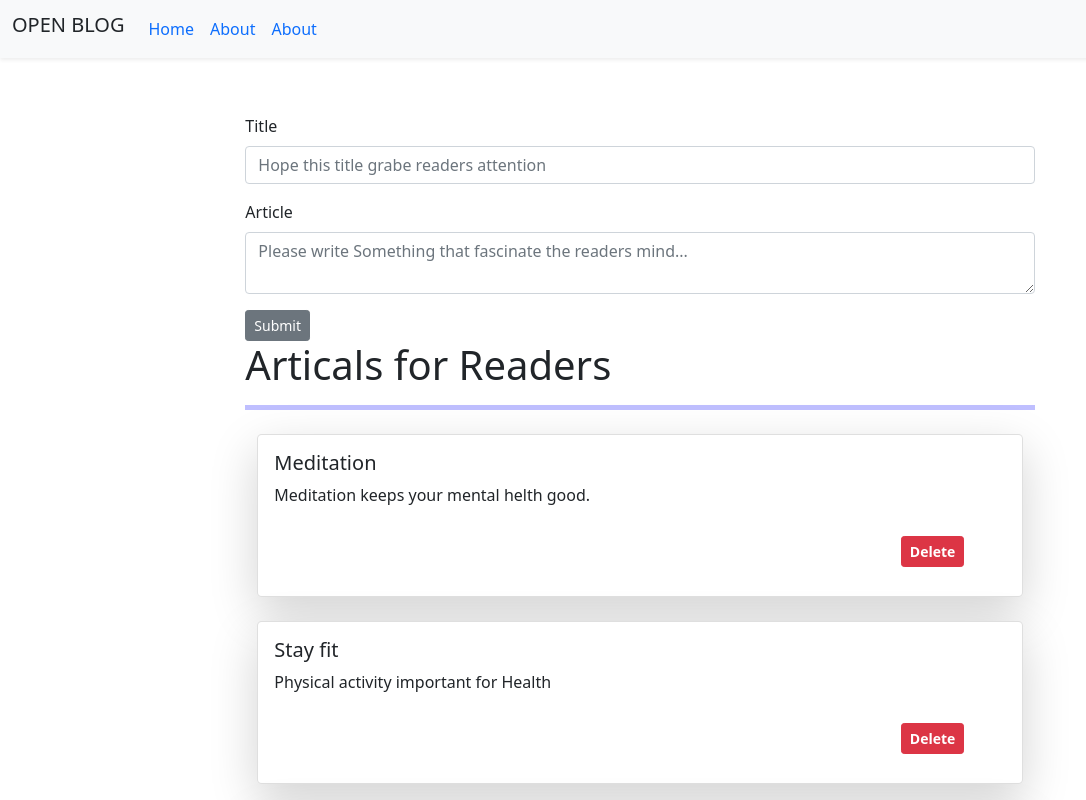
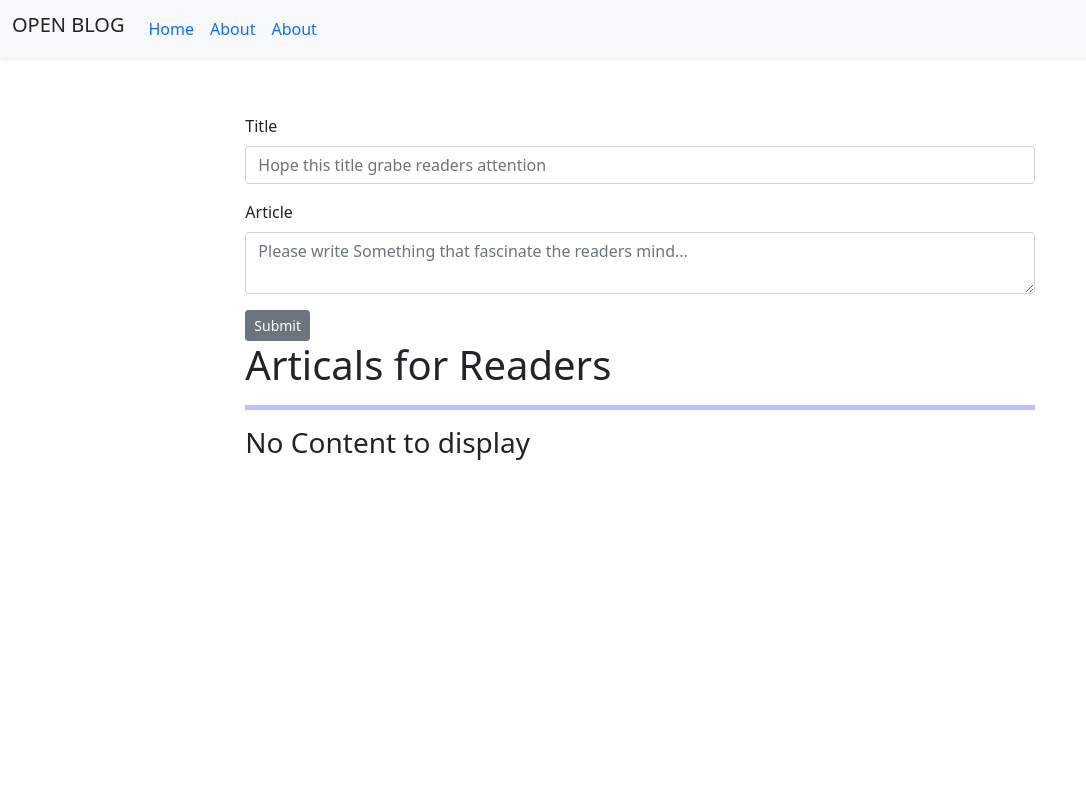
Before and after one commit to Niikpatil/open_blog, a React (Create React App) app: page / in a window 1280 px wide. Shown: the top 800 px of the page, without its empty margins (0-1086 px from the left). Built offline with nearby package versions, Linux system fonts and the light colour scheme.

Commit message:
local data storing feature added.

```diff
--- a/src/App.js
+++ b/src/App.js
@@ -1,49 +1,54 @@
 import React from "react";
-import { useState } from "react";
+import { useState, useEffect } from "react";
 import { Main } from "./components/Layouts/Main";
 import { BlogForm } from "./components/Pages/BlogForm";
 import { Blogs } from "./components/Pages/Blogs";
 
 function App() {
+  // To store the user data we use localStorage, it get stored in BrowserDom
+  let initBlog;
+
+  if (localStorage.getItem("articals") === null) {
+    initBlog = [];
+  } else {
+    initBlog = JSON.parse(localStorage.getItem("articals"));
+  }
+
   const onDelete = (artical) => {
     setArticals(
       articals.filter((e) => {
         return e !== artical;
       })
     );
+    // localStorage.getItem("articals", JSON.stringify(articals));
   };
 
+  // user data get loaded by addBlog form
   const addBlog = (title, content) => {
-    // console.log("title", title, content);
+    let sno;
 
-    let sno;
-    sno = articals[articals.length - 1].sno + 1;
+    if (articals.length === 0) {
+      sno = 0;
+    } else {
+      sno = articals[articals.length - 1].sno + 1;
+    }
     const myBlog = {
       sno: sno,
       title: title,
       content: content,
     };
-    console.log(myBlog);
     setArticals([...articals, myBlog]);
   };
 
-  const [articals, setArticals] = useState([
-    {
-      sno: 1,
-      title: "Meditation",
-      content: "Meditation keeps your mental helth good.",
-    },
-    {
-      sno: 2,
-      title: "Stay fit",
-      content: "Physical activity important for Health",
-    },
-    {
-      sno: 3,
-      title: "Running",
-      content: "Keep your Heart helthy",
-    },
-  ]);
+  const [articals, setArticals] = useState(initBlog);
+
+  //                     IMP Note
+  // This useeffectHook prevent the loading of articals
+  // until the users data get updated in setArticals function
+
+  useEffect(() => {
+    localStorage.setItem("articals", JSON.stringify(articals));
+  }, [articals]);
 
   return (
     <div className="App">
--- a/src/components/Pages/BlogForm.js
+++ b/src/components/Pages/BlogForm.js
@@ -12,10 +12,11 @@ export const BlogForm = ({ addBlog }) => {
       alert("Title cannot be blank");
     } else if (!content) {
       alert("Content cannot be blank");
+    } else {
+      addBlog(title, content);
+      setTitle("");
+      setContent("");
     }
-    addBlog(title, content);
-    setTitle("");
-    setContent("");
   };
 
   return (
```
